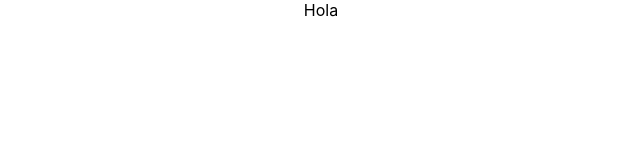
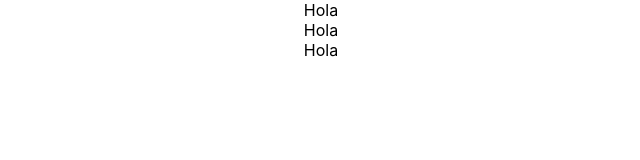
Before and after one commit to elva-sf/modulo-3-evaluacion-final-elva-sf, a React (Create React App) app: page / in a window 1280 px wide. Shown: the top 160 px of the page, without its empty margins (319-959 px from the left). Built offline with nearby package versions, Linux system fonts and the light colour scheme.

Commit message:
add components structure

```diff
--- a/src/components/App.js
+++ b/src/components/App.js
@@ -1,8 +1,23 @@
 import React from "react";
 import "../stylesheet/App.css";
+import CharacterList from "./CharacterList";
+import Filters from "./Filters";
+import CharacterDetail from "./CharacterDetail";
 
-function App() {
-  return <div className="App">Hola</div>;
+class App extends React.Component {
+  constructor(props) {
+    super(props);
+  }
+
+  render() {
+    return (
+      <div className="App">
+        <Filters />
+        <CharacterList />
+        <CharacterDetail />
+      </div>
+    );
+  }
 }
 
 export default App;
--- /dev/null
+++ b/src/components/CharacterCard.js
@@ -0,0 +1,6 @@
+import React from "react";
+
+function CharacterCard() {
+  return <div className="CharacterCard">Hola</div>;
+}
+export default CharacterCard;
--- /dev/null
+++ b/src/components/CharacterDetail.js
@@ -0,0 +1,6 @@
+import React from "react";
+
+function CharacterDetail() {
+  return <div className="CharacterDetail">Hola</div>;
+}
+export default CharacterDetail;
--- /dev/null
+++ b/src/components/CharacterList.js
@@ -0,0 +1,12 @@
+import React from "react";
+import CharacterCard from "./CharacterCard";
+
+function CharacterList() {
+  return (
+    <div className="CharacterList">
+      <CharacterCard />
+    </div>
+  );
+}
+
+export default CharacterList;
--- /dev/null
+++ b/src/components/Filters.js
@@ -0,0 +1,6 @@
+import React from "react";
+
+function Filters() {
+  return <div className="Filters">Hola</div>;
+}
+export default Filters;
```
